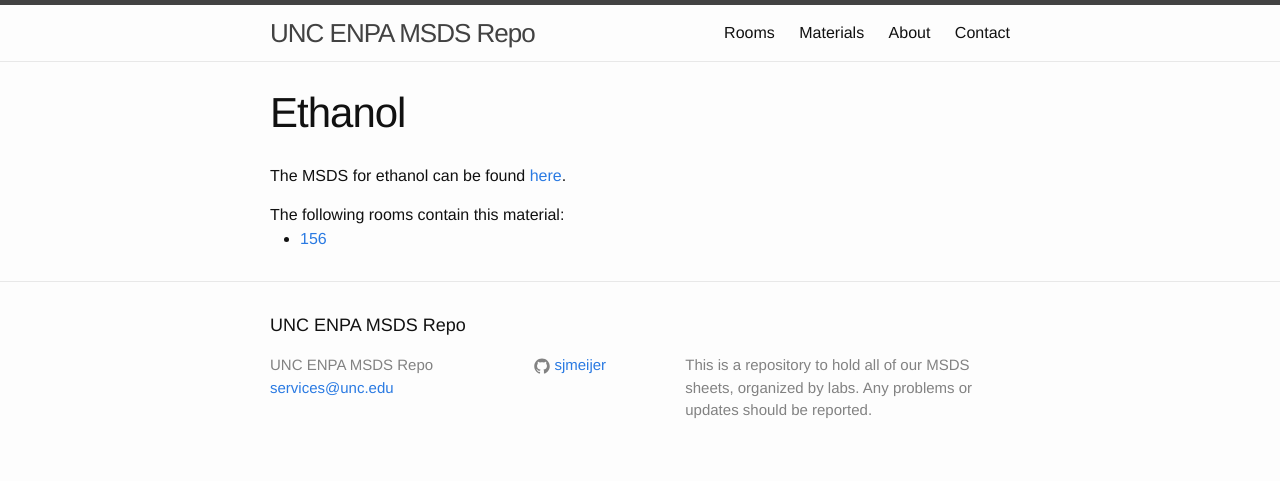
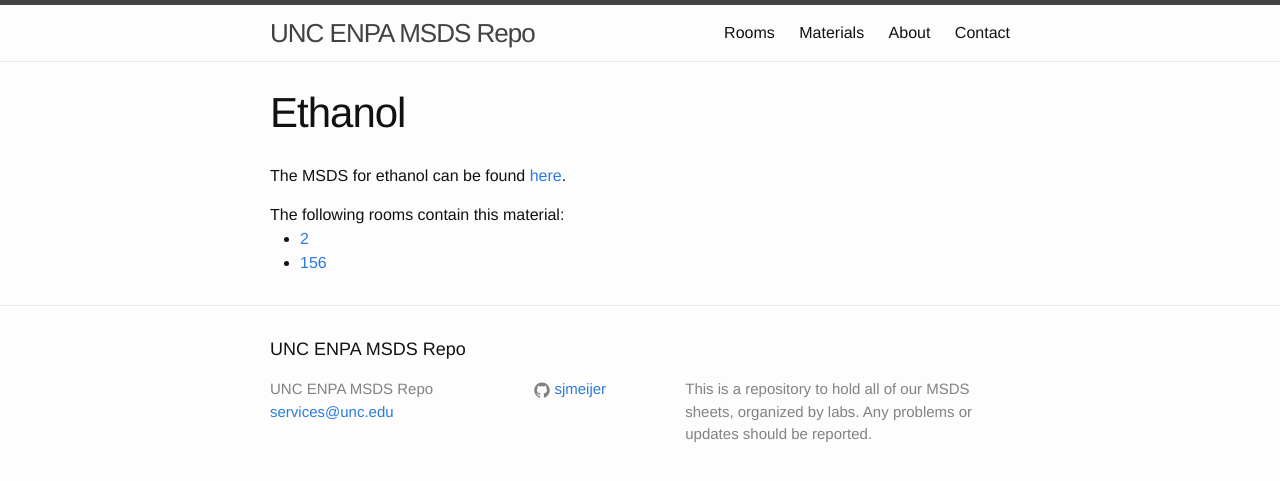
Before and after one commit to sjmeijer/msds, a Jekyll site: the page built from _materials/Ethanol.md, in a window 1280 px wide. Shown: the top 481 px of the page. Built offline with Jekyll 4.4.1, drawn with Linux system fonts in a browser that asks for light colours.

Commit message:
Add room 2

```diff
--- a/_config.yml
+++ b/_config.yml
@@ -9,7 +9,7 @@
 github_username:  sjmeijer
 
 categories: [main, material, room]
-rooms: [154, 156]
+rooms: [2, 154, 156]
 
 # Build settings
 sass:
--- a/_materials/Ethanol.md
+++ b/_materials/Ethanol.md
@@ -5,7 +5,7 @@
 tags: cleaner alcohol ethanol ethyl
 date: 2015-12-04 11:33:27
 categories: [material]
-rooms: [156]
+rooms: [2, 156]
 ---
 
 The MSDS for ethanol can be found [here](/sheets/ethanol200.pdf).
```
